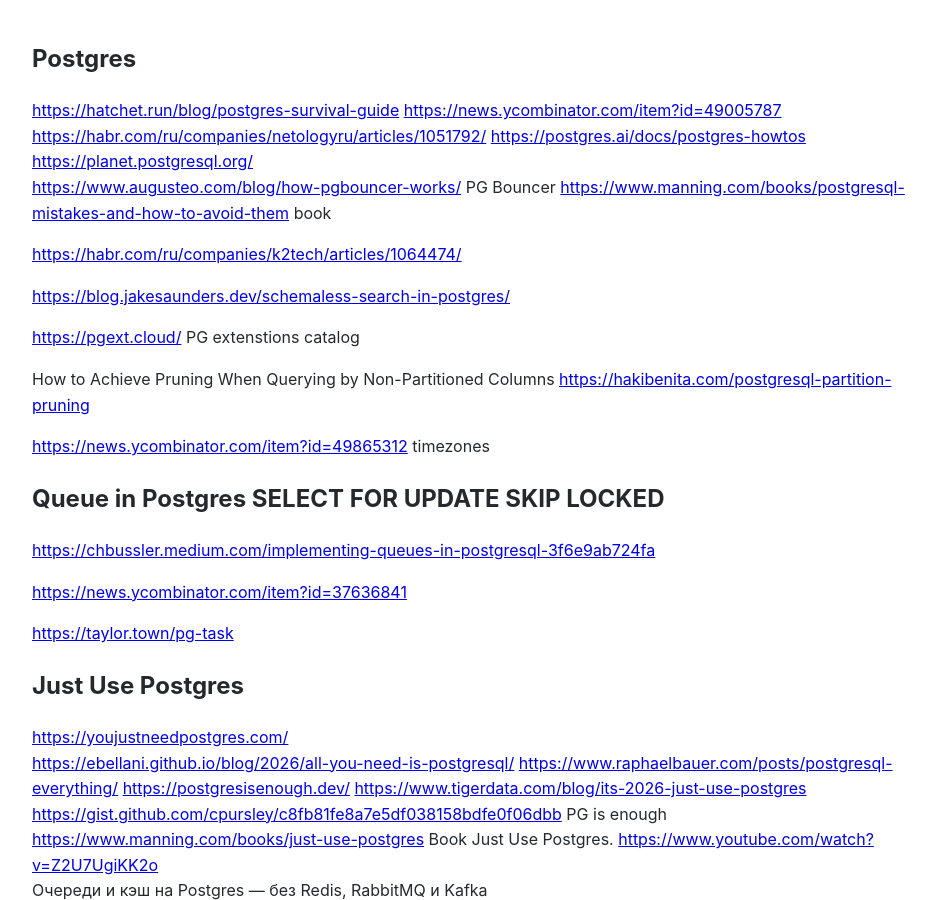
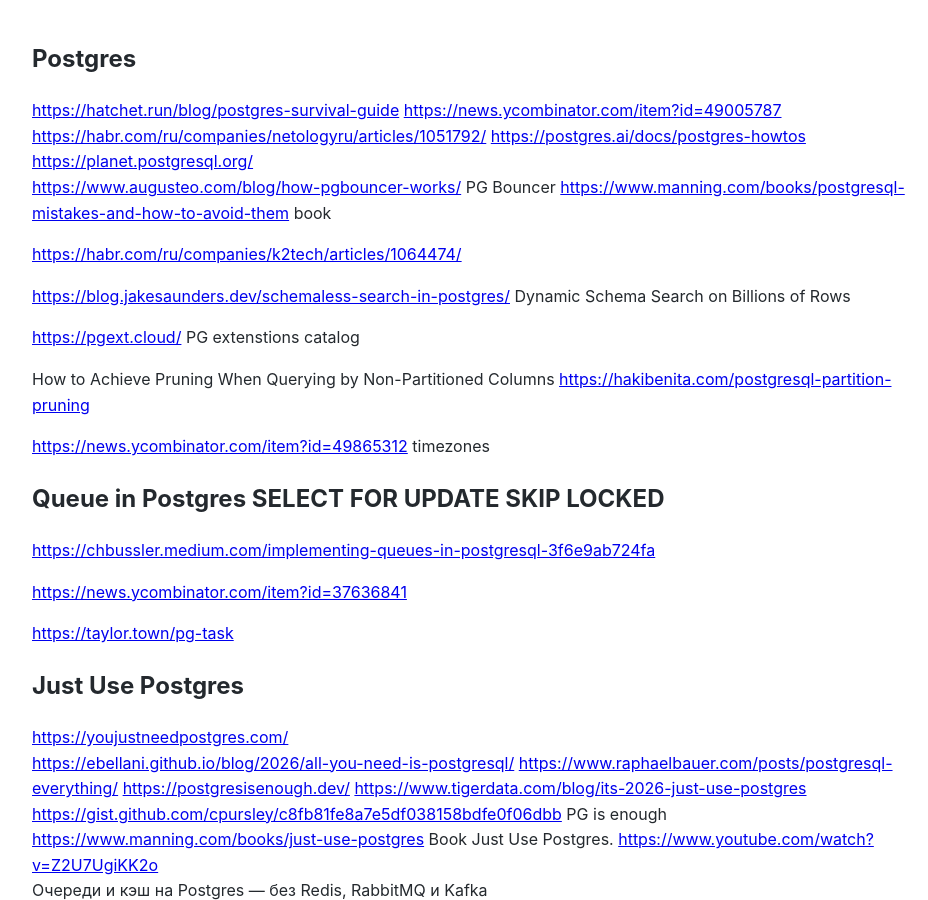
Before and after one commit to Michael-Lubinsky/michael-lubinsky.github.com, a Jekyll site: the page built from pg/pg.md, in a window 1280 px wide and 900 px high. Shown: the whole window, without its empty margins (158-1086 px from the left). Built offline with Jekyll 4.4.1, drawn with Linux system fonts in a browser that asks for light colours; our own code applies the rules of GitHub Pages for plain Markdown files.

Commit message:
Fix link formatting for dynamic schema search article

```diff
--- a/pg/pg.md
+++ b/pg/pg.md
@@ -9,7 +9,7 @@
 
 <https://habr.com/ru/companies/k2tech/articles/1064474/>
 
-<https://blog.jakesaunders.dev/schemaless-search-in-postgres/>
+<https://blog.jakesaunders.dev/schemaless-search-in-postgres/> Dynamic Schema Search on Billions of Rows
 
 <https://pgext.cloud/>  PG extenstions catalog
 
```
